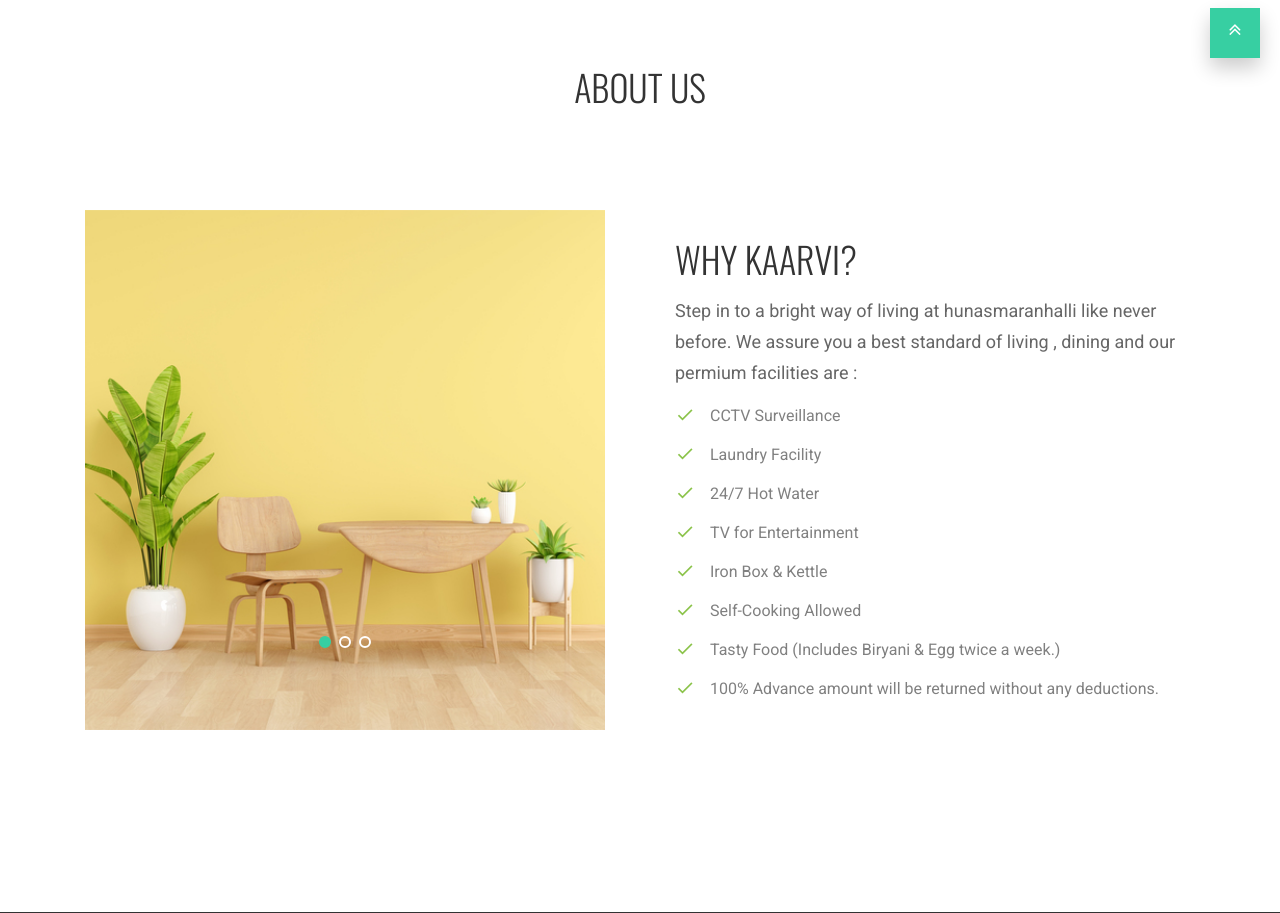
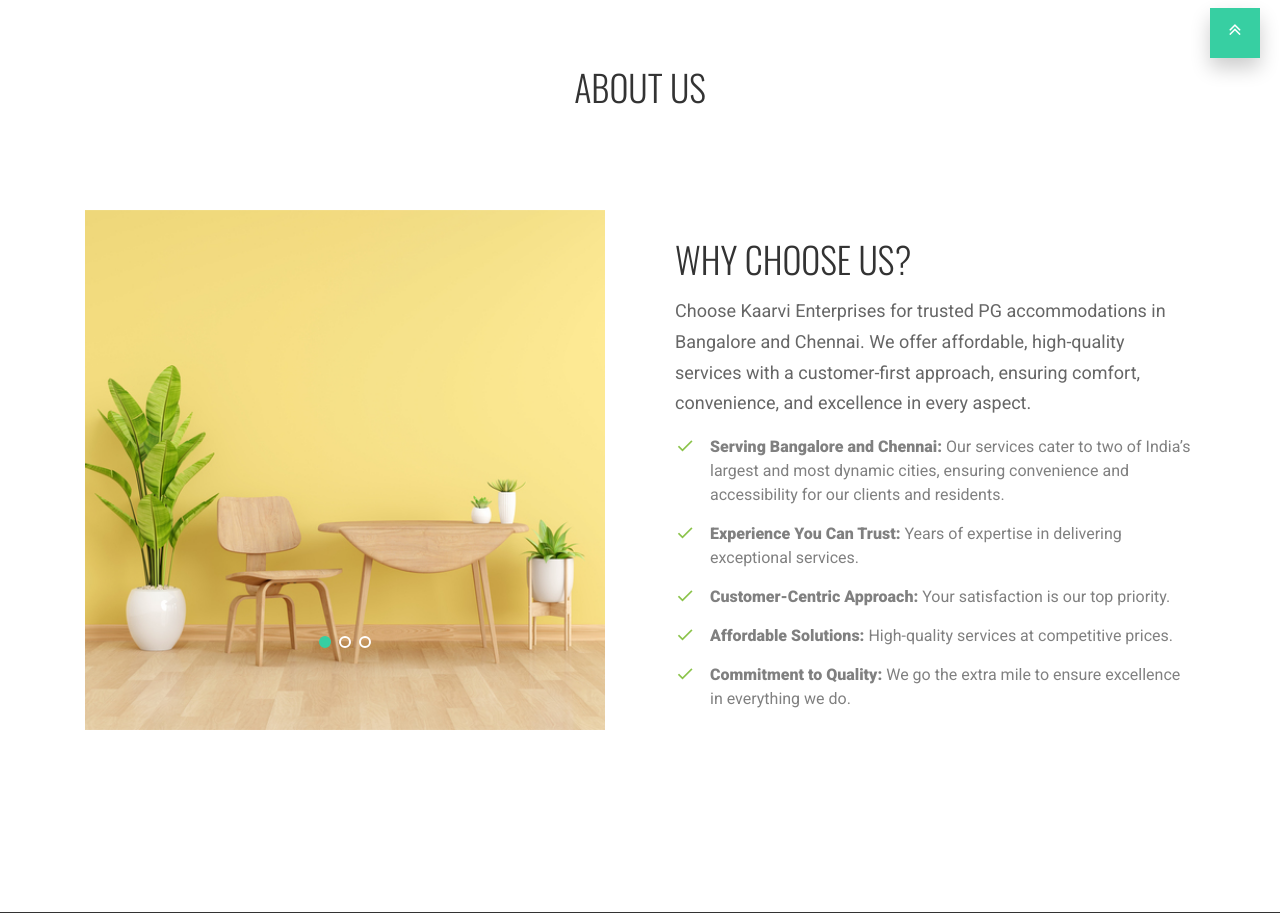
Before and after one commit to Bibinku/hosttry, a Django app: page /aboutpage/ in a window 1280 px wide. Shown: the part 842-1755 px from the top of the page. Run offline with Django 5.2, Linux system fonts and the light colour scheme; some libraries are stand-ins or nearby versions; some web fonts are replaced.

Commit message:
add about

```diff
--- a/Frontend/templates/aboutpage.html
+++ b/Frontend/templates/aboutpage.html
@@ -120,25 +120,17 @@
 
           <div class="col-lg-6 ml-auto"><br>
 
-
-
-            <h3 class="section-title mb-3" style="font-size: 36px; font-weight: bold; color: #333;">Why Kaarvi?</h3>
-
-
-
-
-                <p style="font-size: 18px; color: #666; font-weight: 400;">Step in to a bright way of living at hunasmaranhalli like never before. We assure you a best standard of living , dining and our permium facilities are :</p>
+            <h2 class="section-title mb-3" style="font-size: 36px; font-weight: bold; color: #333;">Why Choose Us?</h2>
+                <p style="font-size: 18px; color: #666; font-weight: 400;">Choose Kaarvi Enterprises for trusted PG accommodations in Bangalore and Chennai. We offer affordable, high-quality services with a customer-first approach, ensuring comfort, convenience, and excellence in every aspect.</p>
 
                 <ul class="list-unstyled ul-check success">
 
-                  <li>CCTV Surveillance</li>
-                  <li>Laundry Facility</li>
-                  <li>24/7 Hot Water</li>
-                  <li>TV for Entertainment</li>
-                  <li>Iron Box & Kettle</li>
-                  <li>Self-Cooking Allowed</li>
-                  <li>Tasty Food (Includes Biryani & Egg twice a week.)</li>
-                  <li>100% Advance amount will be returned without any deductions. </li>
+                  <li> <strong>Serving Bangalore and Chennai:</strong> Our services cater to two of India’s largest and most dynamic cities, ensuring convenience and accessibility for our clients and residents.  </li>
+                  <li> <strong>Experience You Can Trust:</strong> Years of expertise in delivering exceptional services. </li>
+                  <li> <strong>Customer-Centric Approach: </strong> Your satisfaction is our top priority.  </li>
+                  <li> <strong>Affordable Solutions:  </strong> High-quality services at competitive prices.  </li>
+                  <li> <strong>Commitment to Quality: </strong> We go the extra mile to ensure excellence in everything we do.</li>
+
                 </ul>
 
 
```
Also changed, not shown: Frontend/templates/home.html (+8 -10 lines).
